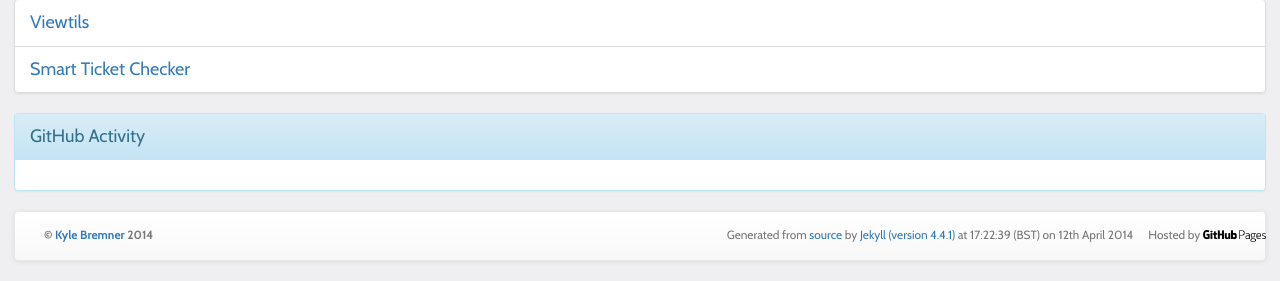
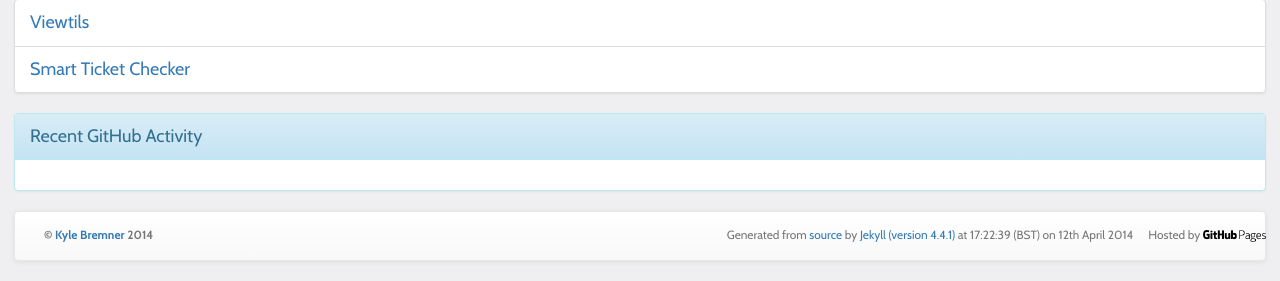
Before and after one commit to kbremner/kbremner.github.io, a Jekyll site: the page built from projects/index.html, in a window 1280 px wide. Shown: the part 131-412 px from the top of the page. Built offline with Jekyll 4.4.1, drawn with Linux system fonts in a browser that asks for light colours; nearby versions of some CDN libraries; Markdown is read by kramdown in place of the engine named in the settings.

Commit message:
Updated index.html

```diff
--- a/projects/index.html
+++ b/projects/index.html
@@ -23,6 +23,6 @@ published: true
 <li class="list-group-item"><a href="smart_ticket_checker.html">Smart Ticket Checker</a></li>
 </ul>
 <div class="panel panel-info">
-  <div class="panel-heading">GitHub Activity</div>
+  <div class="panel-heading">Recent GitHub Activity</div>
   <div id="github-timeline-widget" class="panel-body"></div>
 </div>
```
